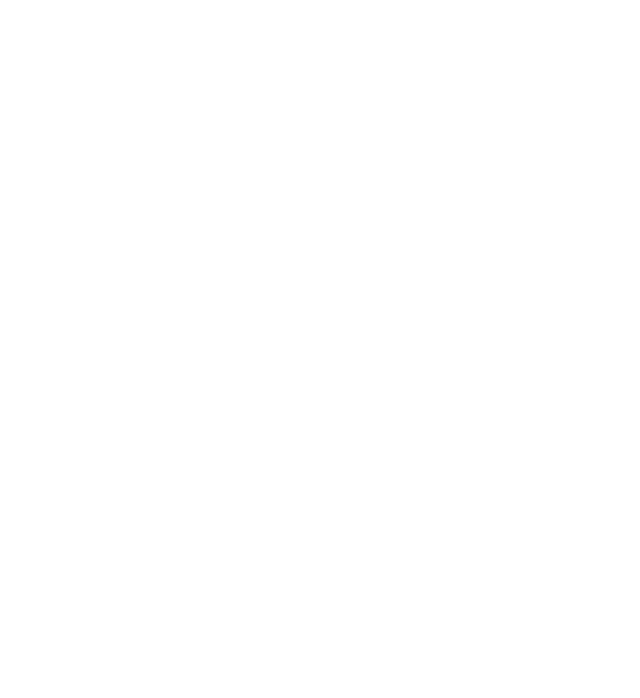
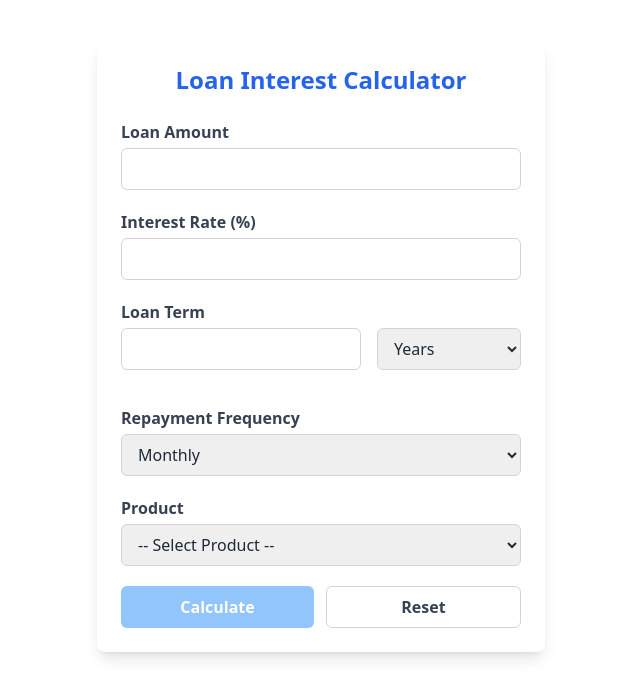
Before and after one commit to zedkbro/lib-web-page, a React (Vite) app: page /loan-calculator in a window 1280 px wide. Before the commit this address had no page. Shown: the top 698 px of the page, without its empty margins (319-959 px from the left). Built offline with nearby package versions, Linux system fonts and the light colour scheme.

Commit message:
feat:Add loan-calculator. - Add the components of the loan calculator. - Add the styling for the loan-calculator page.

```diff
--- a/src/App.jsx
+++ b/src/App.jsx
@@ -1,6 +1,7 @@
 import { BrowserRouter, Routes, Route, NavLink } from "react-router-dom";
 import ForeignExchange from "./ForeignExchange";
 import PrivacyPolicy from "./PrivacyPolicy";
+import LoanCalculator from "./pages/LoanCalculator";
 
 export default function App() {
   return (
@@ -9,6 +10,7 @@
         {/* / <Route path="/" element={<Home />} /> */}
         <Route path="/exchange-rates" element={<ForeignExchange />} />
         <Route path="/app-privacy-policy" element={<PrivacyPolicy />} />
+        <Route path="/loan-calculator" element={<LoanCalculator />} />
       </Routes>
     </BrowserRouter>
   );
--- /dev/null
+++ b/src/components/InputField.jsx
@@ -0,0 +1,33 @@
+import React from 'react';
+
+const InputField = ({
+  label,
+  type = 'text',
+  value,
+  onChange,
+  min,
+  step,
+  error,
+}) => {
+  return (
+    <div className="mb-4 w-full">
+      <label className="block mb-1 font-semibold text-gray-700">{label}</label>
+      <input
+        type={type}
+        value={value}
+        onChange={onChange}
+        min={min}
+        step={step}
+        className={`w-full px-3 py-2 border rounded-md focus:outline-none focus:ring-2 focus:ring-blue-500 transition
+          ${error ? 'border-red-500 focus:ring-red-500' : 'border-gray-300'}`}
+      />
+      {error && (
+        <small className="text-red-600 mt-1 block text-sm font-medium">
+          {error}
+        </small>
+      )}
+    </div>
+  );
+};
+
+export default InputField;
--- /dev/null
+++ b/src/components/SelectField.jsx
@@ -0,0 +1,32 @@
+import React from 'react';
+
+const SelectField = ({ label, value, onChange, options, error }) => {
+  return (
+    <div className="mb-4 w-full">
+      {label && (
+        <label className="block mb-1 font-semibold text-gray-700">
+          {label}
+        </label>
+      )}
+      <select
+        value={value}
+        onChange={onChange}
+        className={`w-full px-3 py-2 border rounded-md focus:outline-none focus:ring-2 focus:ring-blue-500 transition
+          ${error ? 'border-red-500 focus:ring-red-500' : 'border-gray-300'}`}
+      >
+        {options.map(({ value: optValue, label: optLabel }) => (
+          <option key={optValue} value={optValue}>
+            {optLabel}
+          </option>
+        ))}
+      </select>
+      {error && (
+        <small className="text-red-600 mt-1 block text-sm font-medium">
+          {error}
+        </small>
+      )}
+    </div>
+  );
+};
+
+export default SelectField;
--- /dev/null
+++ b/src/pages/LoanCalculator.jsx
@@ -0,0 +1,251 @@
+import React, { useState } from 'react';
+import InputField from '../components/InputField';
+import SelectField from '../components/SelectField';
+
+const LoanCalculator = () => {
+  const [amount, setAmount] = useState('');
+  const [rate, setRate] = useState('');
+  const [term, setTerm] = useState('');
+  const [termUnit, setTermUnit] = useState('years');
+  const [repaymentFreq, setRepaymentFreq] = useState('monthly');
+  const [product, setProduct] = useState('');
+  const [result, setResult] = useState(null);
+  const [validationErrors, setValidationErrors] = useState({});
+
+  const calculateDays = () => {
+    const t = parseInt(term);
+    if (termUnit === 'days') return t;
+    if (termUnit === 'months') return t * 30;
+    if (termUnit === 'years') return t * 365;
+    return 0;
+  };
+
+  const calculateRepayments = (days) => {
+    switch (repaymentFreq) {
+      case 'daily': return days;
+      case 'weekly': return Math.ceil(days / 7);
+      case 'monthly': return Math.ceil(days / 30);
+      case 'yearly': return Math.ceil(days / 365);
+      default: return 1;
+    }
+  };
+
+  const validateForm = () => {
+    const errors = {};
+    if (!amount || parseFloat(amount) <= 0) {
+      errors.amount = 'Amount must be a positive number.';
+    }
+    if (!rate || parseFloat(rate) <= 0) {
+      errors.rate = 'Interest rate must be a positive number.';
+    }
+    if (!term || parseInt(term) <= 0) {
+      errors.term = 'Term must be a positive number.';
+    }
+    if (!product) {
+      errors.product = 'Please select a product.';
+    }
+    return errors;
+  };
+
+  const isFormValid = () => {
+    return (
+      amount && parseFloat(amount) > 0 &&
+      rate && parseFloat(rate) > 0 &&
+      term && parseInt(term) > 0 &&
+      product
+    );
+  };
+
+  const handleCalculate = () => {
+    const errors = validateForm();
+    setValidationErrors(errors);
+
+    if (Object.keys(errors).length > 0) {
+      setResult(null);
+      return;
+    }
+
+    const principal = parseFloat(amount);
+    const interestRate = parseFloat(rate);
+    const days = calculateDays();
+
+    const interest = (principal * interestRate * days) / (100 * 365);
+    const totalRepayment = principal + interest;
+    const payments = calculateRepayments(days);
+    const perPayment = totalRepayment / payments;
+
+    setResult({
+      interest: interest.toFixed(2),
+      totalRepayment: totalRepayment.toFixed(2),
+      payments,
+      perPayment: perPayment.toFixed(2),
+    });
+  };
+
+  const handleReset = () => {
+    setAmount('');
+    setRate('');
+    setTerm('');
+    setTermUnit('years');
+    setRepaymentFreq('monthly');
+    setProduct('');
+    setResult(null);
+    setValidationErrors({});
+  };
+
+  const handleSubmit = (e) => {
+    e.preventDefault();
+    handleCalculate();
+  };
+
+  return (
+    <div className="max-w-md mx-auto my-10 p-6 bg-white rounded-lg shadow-lg font-sans text-gray-800">
+      <h2 className="text-2xl font-bold text-blue-600 mb-6 text-center">
+        Loan Interest Calculator
+      </h2>
+      <form onSubmit={handleSubmit} noValidate className="space-y-5">
+        <InputField
+          label="Loan Amount"
+          id="loan-amount"
+          type="number"
+          value={amount}
+          onChange={(e) => setAmount(e.target.value)}
+          min="0"
+          step="any"
+          error={validationErrors.amount}
+          aria-describedby="amount-error"
+          className="w-full"
+        />
+        {validationErrors.amount && (
+          <p id="amount-error" className="text-red-600 text-sm mt-1">
+            {validationErrors.amount}
+          </p>
+        )}
+
+        <InputField
+          label="Interest Rate (%)"
+          id="interest-rate"
+          type="number"
+          value={rate}
+          onChange={(e) => setRate(e.target.value)}
+          min="0"
+          step="any"
+          error={validationErrors.rate}
+          aria-describedby="rate-error"
+          className="w-full"
+        />
+        {validationErrors.rate && (
+          <p id="rate-error" className="text-red-600 text-sm mt-1">
+            {validationErrors.rate}
+          </p>
+        )}
+
+        <div className="flex space-x-4 items-end">
+          <div className="flex-1">
+            <InputField
+              label="Loan Term"
+              id="loan-term"
+              type="number"
+              value={term}
+              onChange={(e) => setTerm(e.target.value)}
+              min="0"
+              step="1"
+              error={validationErrors.term}
+              aria-describedby="term-error"
+              className="w-full"
+            />
+            {validationErrors.term && (
+              <p id="term-error" className="text-red-600 text-sm mt-1">
+                {validationErrors.term}
+              </p>
+            )}
+          </div>
+
+          <div className="w-36">
+            <SelectField
+              label=" "
+              id="term-unit"
+              value={termUnit}
+              onChange={(e) => setTermUnit(e.target.value)}
+              options={[
+                { value: 'days', label: 'Days' },
+                { value: 'months', label: 'Months' },
+                { value: 'years', label: 'Years' },
+              ]}
+            />
+          </div>
+        </div>
+
+        <SelectField
+          label="Repayment Frequency"
+          id="repayment-frequency"
+          value={repaymentFreq}
+          onChange={(e) => setRepaymentFreq(e.target.value)}
+          options={[
+            { value: 'daily', label: 'Daily' },
+            { value: 'weekly', label: 'Weekly' },
+            { value: 'monthly', label: 'Monthly' },
+            { value: 'yearly', label: 'Yearly' },
+          ]}
+          className="w-full"
+        />
+
+        <SelectField
+          label="Product"
+          id="product"
+          value={product}
+          onChange={(e) => setProduct(e.target.value)}
+          options={[
+            { value: '', label: '-- Select Product --' },
+            { value: 'personal', label: 'Personal Loan' },
+            { value: 'auto', label: 'Auto Loan' },
+            { value: 'business', label: 'Business Loan' },
+          ]}
+          error={validationErrors.product}
+          aria-describedby="product-error"
+          className="w-full"
+        />
+        {validationErrors.product && (
+          <p id="product-error" className="text-red-600 text-sm mt-1">
+            {validationErrors.product}
+          </p>
+        )}
+
+        <div className="flex space-x-3">
+          <button
+            type="submit"
+            disabled={!isFormValid()}
+            className={`flex-1 py-2 rounded-md font-semibold text-white transition-colors
+              ${isFormValid() ? 'bg-blue-600 hover:bg-blue-700' : 'bg-blue-300 cursor-not-allowed'}`}
+          >
+            Calculate
+          </button>
+
+          <button
+            type="button"
+            onClick={handleReset}
+            className="flex-1 py-2 rounded-md border border-gray-300 text-gray-700 hover:border-blue-600 hover:text-blue-600 transition-colors font-semibold"
+          >
+            Reset
+          </button>
+        </div>
+      </form>
+
+      {result && (
+        <div
+          className="mt-8 p-5 bg-blue-50 border border-blue-300 rounded-md"
+          aria-live="polite"
+          role="region"
+        >
+          <h3 className="text-lg font-bold text-blue-700 mb-3">Result</h3>
+          <p className="mb-1">Interest: <span className="font-semibold">{result.interest} birr</span></p>
+          <p className="mb-1">Total Repayment: <span className="font-semibold">{result.totalRepayment} birr</span></p>
+          <p className="mb-1">Number of Payments: <span className="font-semibold">{result.payments}</span></p>
+          <p>Each Payment: <span className="font-semibold">{result.perPayment} birr</span></p>
+        </div>
+      )}
+    </div>
+  );
+};
+
+export default LoanCalculator;
```
